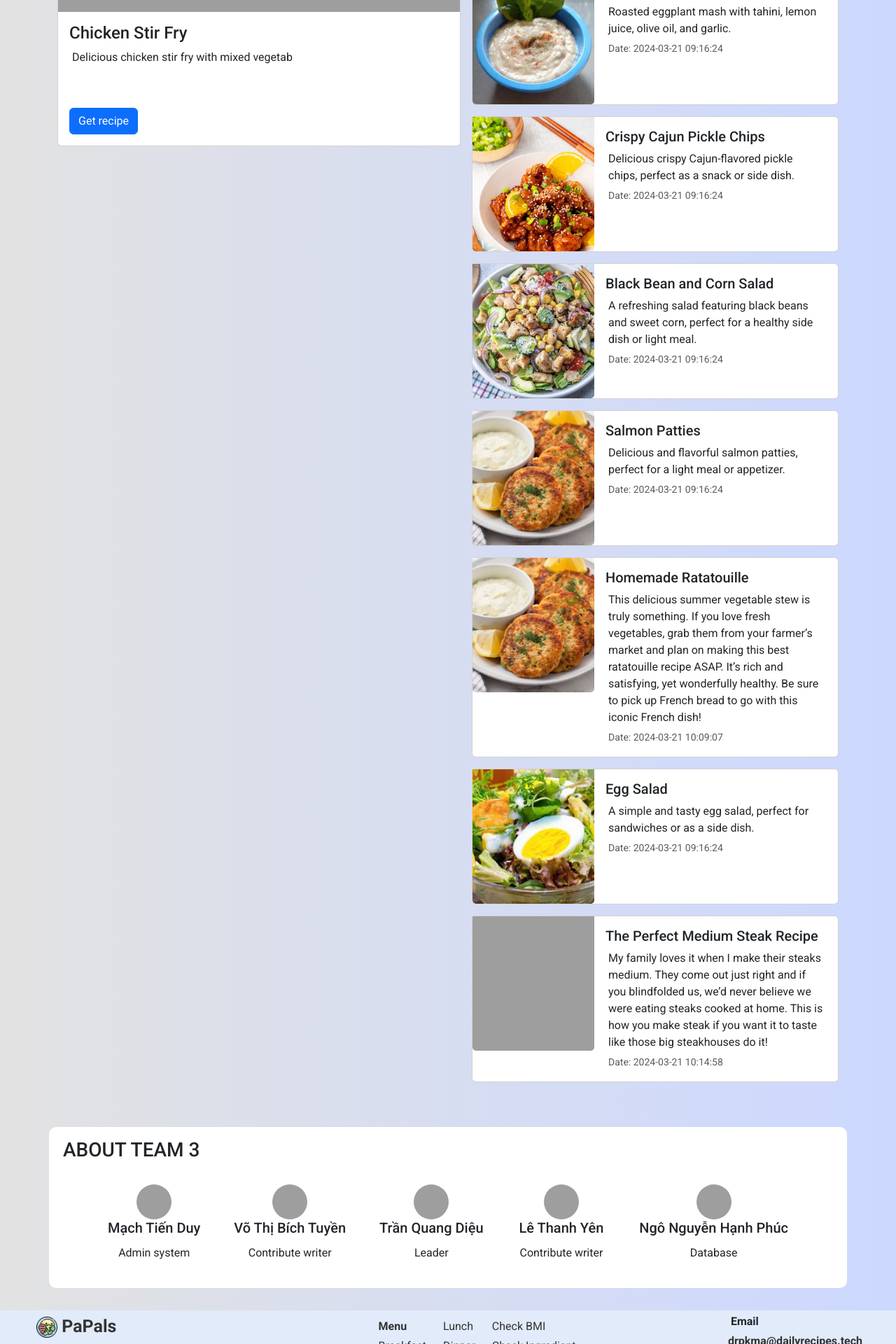
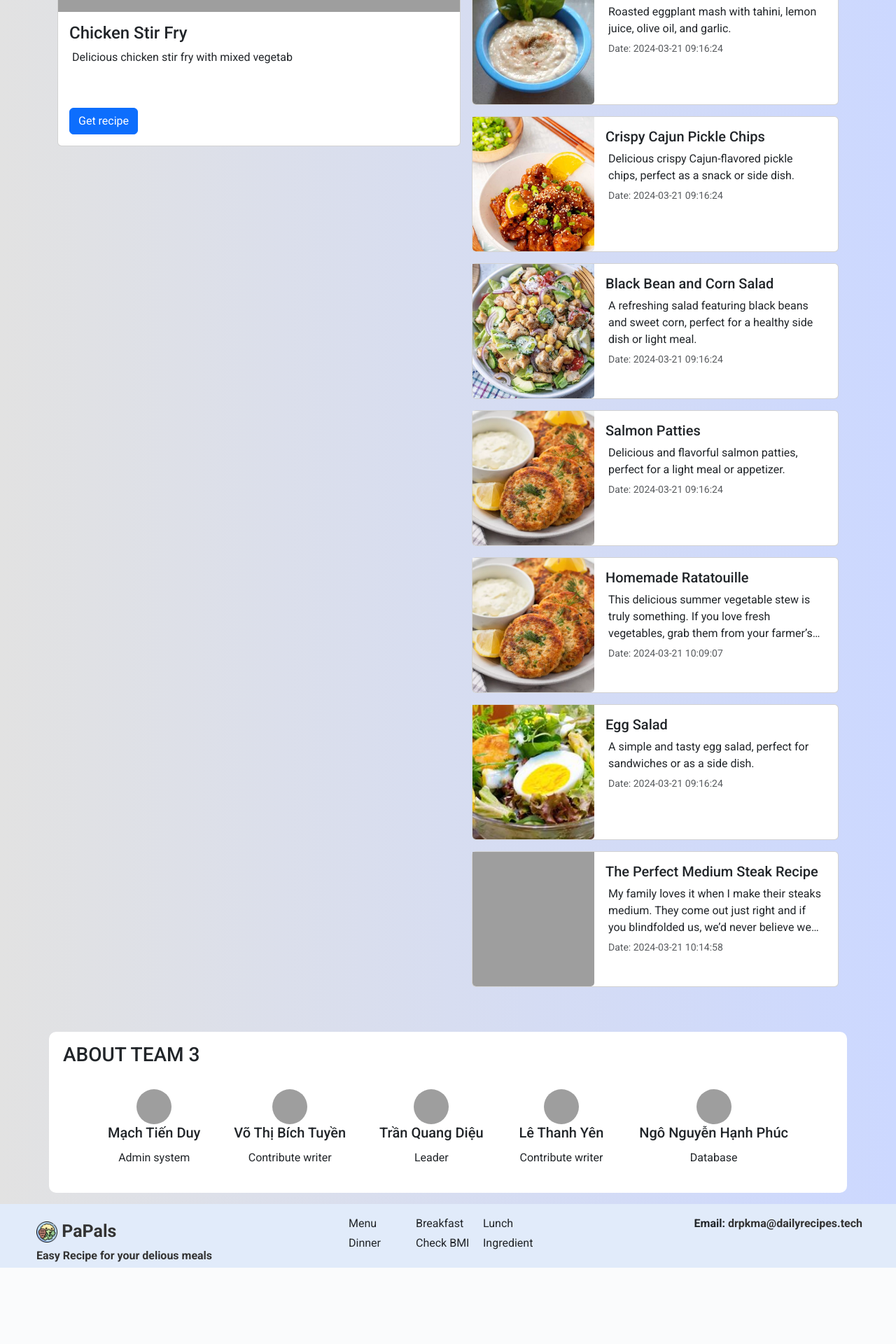
Before and after one commit to kyotrandev/DRP-Website, a PHP site: page / in a window 1280 px wide. Shown: the part 560-2480 px from the top of the page at 70% size. After the commit the page ends 2371 px from the top, so only its background shows below. Run offline with PHP 8.4, Linux system fonts and the light colour scheme; data comes from the database, SQL or seed files in the repository; some libraries are stand-ins or nearby versions; grey boxes are pictures that could not be loaded.

Commit message:
Update ft, card in homepage

```diff
--- a/Web/App/Views/pages/homepage.php
+++ b/Web/App/Views/pages/homepage.php
@@ -1,6 +1,5 @@
 <? require($_SERVER['DOCUMENT_ROOT'] . "/Public/inc/header.php") ?>
 <body>
-
     <div class="homepage">
         <div class="container minspace mb-3">
             <div class="content d-flex align-items-start mt-3">
@@ -29,7 +28,7 @@
                                 <div class="col-md-8">
                                     <div class="card-body">
                                         <h5 class="card-title"><? echo htmlspecialchars($recipe->getName()); ?></h5>
-                                        <p class="card-text"><? echo $recipe->getDescription() ?></p>
+                                        <p class="card-text limited-text"><? echo $recipe->getDescription() ?></p>
                                         <p class="card-text"><small class="text-muted">Date: <? echo $recipe->getTimestamp() ?></small></p>
                                     </div>
                                 </div>
--- a/Web/Public/inc/footer.php
+++ b/Web/Public/inc/footer.php
@@ -1,6 +1,8 @@
 <footer>
-        <div class="d-flex flex-column flex-md-row text-center text-md-start justify-content-between py-0 px-4 px-xl-5" style="background-color: #e1ebfa;">
-            <div class="mb-md-0">
+        <!-- <div class="d-flex flex-column flex-md-row text-center text-md-start justify-content-between py-0 px-4 px-xl-5 g-3" style="background-color: #e1ebfa;"> -->
+        <div class="row justify-content-between py-0 px-4 px-xl-5 g-3" style="background-color: #e1ebfa;">
+            <!-- LOGO -->
+            <div class="col-md-3 mb-md-0">
                 <a href="/homepage">
                     <p style="font-weight: 700; font-size: 25px;">
                     <img src="/Public/images/logo.png" alt="" style="width: 30px">
@@ -10,7 +12,19 @@
                     </div>
                 </a>
             </div>
-            <div class=" d-flex flex-column flex-md-row text-center text-md-start justify-content-center align-items-center">
+
+            <!-- 6 tab dieu huong -->
+            <div class="col-md-3 mt-3">
+                <div class="row row-cols-3 text-top g-1 justify-content-center">
+                    <div class="col">Menu</div>
+                    <div class="col">Breakfast</div>
+                    <div class="col">Lunch</div>
+                    <div class="col">Dinner</div>
+                    <div class="col">Check BMI</div>
+                    <div class="col">Ingredient</div>
+                </div>
+            </div>
+            <!-- <div class="d-flex flex-column flex-md-row text-center text-md-start justify-content-center align-items-center">
                 <div class="mb-md-0 me-3">
                     <a href="/recipe">
                         <p style="font-weight: 700">Menu</p>
@@ -35,13 +49,16 @@
                         <p>Check Ingredient</p>
                     </a>
                 </div>
-            </div>
+            </div> -->
 
             <!-- Email nhóm -->
-            <div>
-                <p style="font-weight: 700">Email</p>
-                <a href="mailto:drpkma@dailyrecipes.tech" style="font-weight: 700;">drpkma@dailyrecipes.tech</a>
+            <div class="col-md-3 mt-3 text-md-end">
+                <span style="font-weight: 700">Email: <a href="mailto:drpkma@dailyrecipes.tech">drpkma@dailyrecipes.tech</a></span>
             </div>
+            <!-- <div class="flex-column text-md-start align-items-center">
+                <span style="font-weight: 700">Email</span><br>
+                <a href="mailto:drpkma@dailyrecipes.tech">drpkma@dailyrecipes.tech</a>
+            </div> -->
         </div>
     </footer>
 </body>
--- a/Web/Public/inc/header.php
+++ b/Web/Public/inc/header.php
@@ -33,6 +33,14 @@ use App\Controllers\UserController;
       min-height: 100%;
       display: flex;
       flex-direction: column;
+    }
+
+    .limited-text {
+      display: -webkit-box;
+      -webkit-line-clamp: 3;
+      -webkit-box-orient: vertical;
+      overflow: hidden;
+      text-overflow: ellipsis;
     }
 
     input[type="number"] {
```
